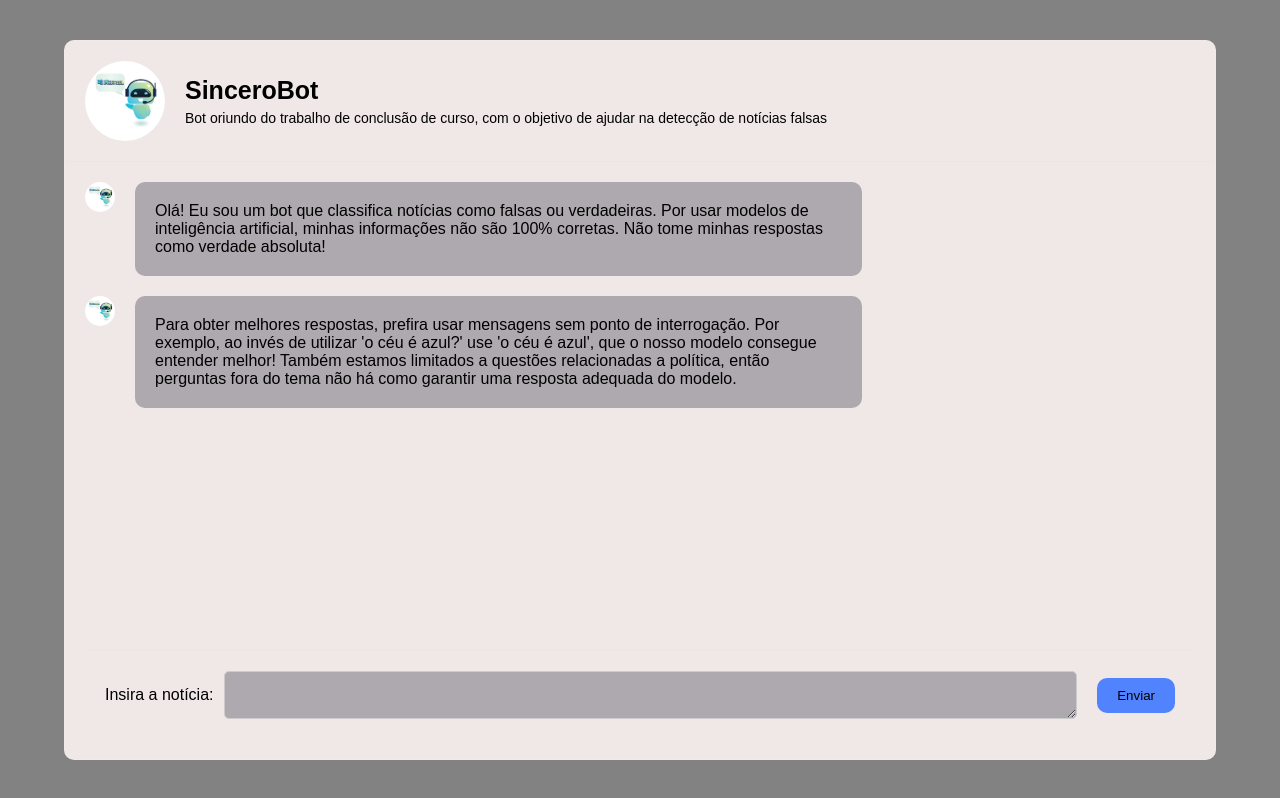
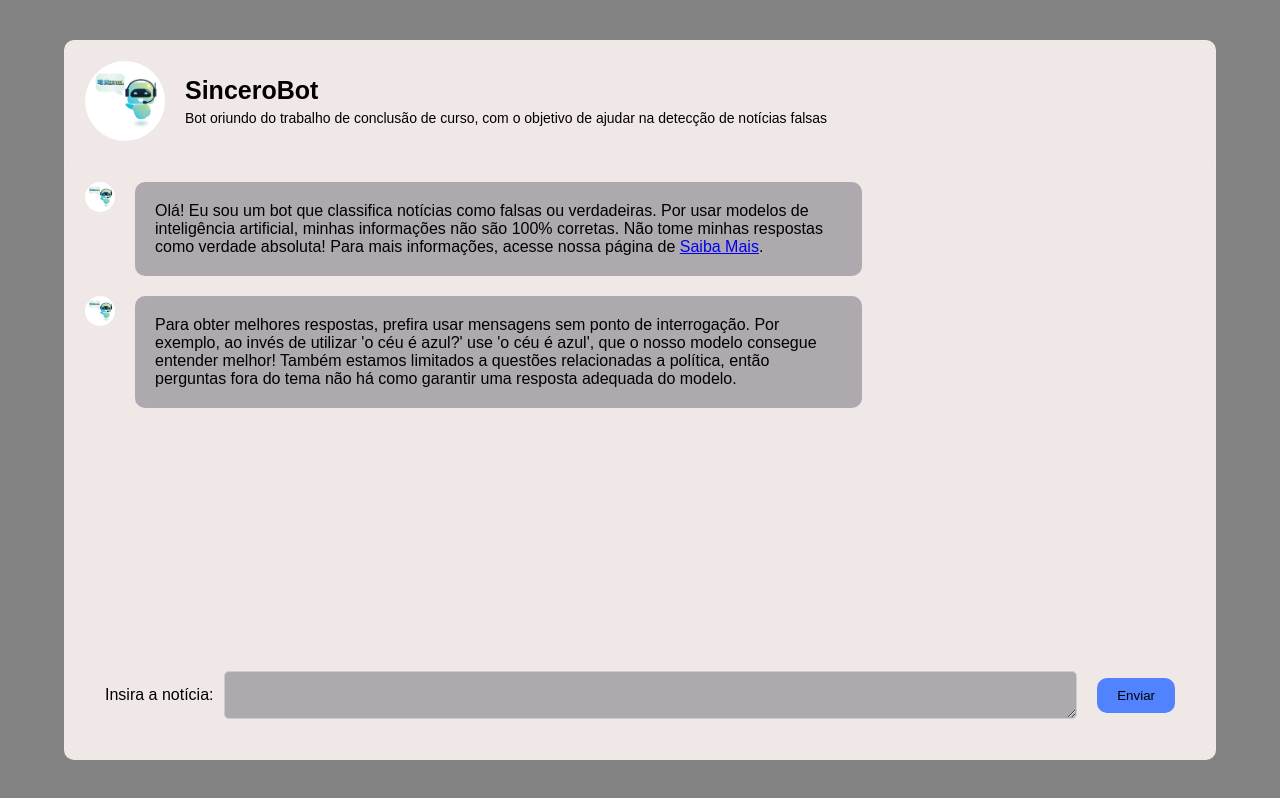
Before and after one commit to JoseVitorNobreUFC/ChatProject, a React (Vite) app: page / in a window 1280 px wide. Built offline with nearby package versions, Linux system fonts and the light colour scheme; the HTML template or start-up script is replaced by a standard one.

Commit message:
ajeitei o redirecionamento

```diff
--- a/src/pages/MainPage.tsx
+++ b/src/pages/MainPage.tsx
@@ -20,7 +20,12 @@ const MainPage: React.FC = () => {
         const initialMessages: MessageType[] = [
             {
                 type: "bot",
-                text: "Olá! Eu sou um bot que classifica notícias como falsas ou verdadeiras. Por usar modelos de inteligência artificial, minhas informações não são 100% corretas. Não tome minhas respostas como verdade absoluta!",
+                text: (
+                    <>
+                        Olá! Eu sou um bot que classifica notícias como falsas ou verdadeiras. Por usar modelos de inteligência artificial, minhas informações não são 100% corretas. Não tome minhas respostas como verdade absoluta! Para mais informações, acesse nossa página de{" "}
+                        <Link to="/saiba-mais">Saiba Mais</Link>.
+                    </>
+                ),
             },
             {
                 type: "bot",
```
